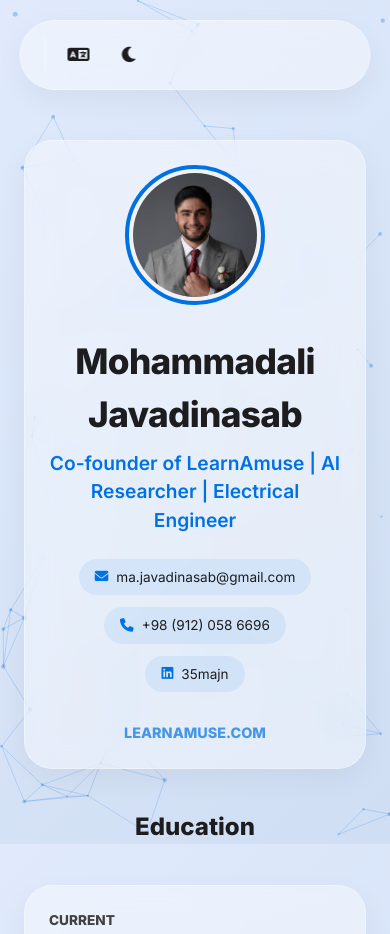
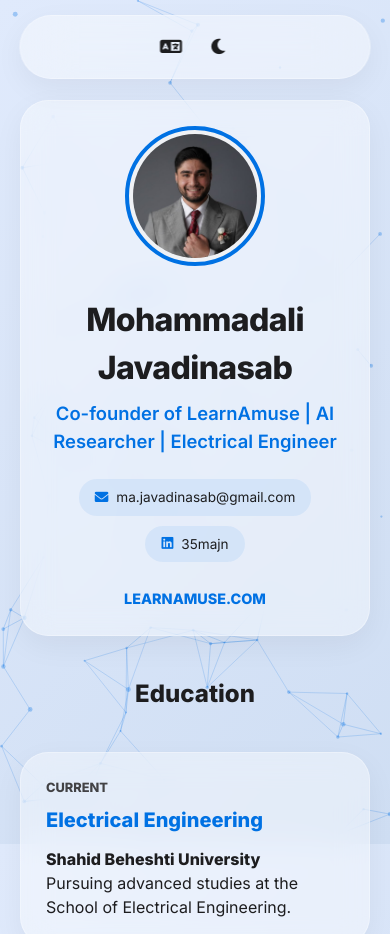
Before and after one commit to 35MAJN/Hellow, a plain HTML site: page index.html in a window 390 px wide. Shown: the top 934 px of the page. Drawn offline with Linux system fonts and the light colour scheme.

Commit message:
Refactor index.html for improved layout and styles
Updated font links and adjusted styles for better responsiveness. Enhanced navigation and contact sections for improved accessibility.

```diff
--- a/index.html
+++ b/index.html
@@ -6,7 +6,9 @@
     <title>Mohammadali Javadinasab | Portfolio</title>
 
     <link href="https://cdnjs.cloudflare.com/ajax/libs/font-awesome/6.0.0/css/all.min.css" rel="stylesheet">
-    <link href="https://fonts.googleapis.com/css2?family=Inter:wght@300;400;600;800&family=Vazirmatn:wght@300;400;700;900&display=swap" rel="stylesheet">
+    <link rel="preconnect" href="https://fonts.googleapis.com">
+    <link rel="preconnect" href="https://fonts.gstatic.com" crossorigin>
+    <link href="https://fonts.googleapis.com/css2?family=Inter:wght@300;400;600;800&family=Vazirmatn:wght@100;300;400;700;900&display=swap" rel="stylesheet">
 
     <style>
         :root {
@@ -18,7 +20,7 @@
             --text-dim: #424245;
             --accent: #0071e3;
             --card-shadow: 0 10px 30px rgba(0, 0, 0, 0.05);
-            --nav-height: 70px;
+            --nav-height: 64px;
         }
 
         [data-theme="dark"] {
@@ -35,30 +37,29 @@
             margin: 0;
             padding: 0;
             box-sizing: border-box;
-            transition: background 0.3s ease, color 0.3s ease, border 0.3s ease;
+            transition: background 0.3s ease, color 0.3s ease, border 0.3s ease, transform 0.2s ease;
         }
 
         body {
             background: var(--bg-gradient);
             background-attachment: fixed;
             color: var(--text-main);
-            font-family: 'Inter', sans-serif;
+            font-family: 'Inter', -apple-system, BlinkMacSystemFont, sans-serif;
             line-height: 1.5;
             overflow-x: hidden;
             -webkit-font-smoothing: antialiased;
         }
 
-        /* Language-specific Typography */
-        [lang="fa"] { font-family: 'Vazirmatn', sans-serif; }
+        /* Persian Font Fix for Mobile */
+        [lang="fa"], [lang="fa"] body, [lang="fa"] * {
+            font-family: 'Vazirmatn', sans-serif !important;
+        }
 
-        /* Specific bold styling for the Persian name */
         [lang="fa"] h1 {
-            font-family: 'Vazirmatn', sans-serif;
-            font-weight: 900;
+            font-weight: 900 !important;
             letter-spacing: 0;
         }
 
-        /* Neural Background */
         #bg-canvas {
             position: fixed;
             top: 0; left: 0;
@@ -70,44 +71,54 @@
         .container {
             max-width: 1000px;
             margin: 0 auto;
-            padding: 0 24px;
+            padding: 0 20px;
         }
 
-        /* Navigation */
+        /* Navigation Overhaul */
         nav {
             position: fixed;
             top: 20px;
             left: 50%;
             transform: translateX(-50%);
             width: fit-content;
-            min-width: 320px;
             height: var(--nav-height);
             display: flex;
-            justify-content: space-between;
             align-items: center;
-            padding: 0 24px;
+            padding: 0 20px;
             z-index: 1000;
-            border-radius: 40px;
+            border-radius: 32px;
             background: var(--glass-bg);
-            backdrop-filter: blur(20px);
-            -webkit-backdrop-filter: blur(20px);
+            backdrop-filter: blur(25px);
+            -webkit-backdrop-filter: blur(25px);
             border: 1px solid var(--glass-border);
             box-shadow: var(--card-shadow);
         }
 
-        .nav-links { display: flex; gap: 20px; }
+        .nav-links { display: flex; gap: 24px; margin-right: 20px; }
+        [dir="rtl"] .nav-links { margin-right: 0; margin-left: 20px; }
+
         .nav-links a {
             text-decoration: none;
             color: var(--text-main);
-            font-size: 0.9rem;
-            font-weight: 500;
-            opacity: 0.7;
-            transition: 0.2s;
+            font-size: 0.85rem;
+            font-weight: 600;
+            opacity: 0.6;
         }
         .nav-links a:hover { opacity: 1; color: var(--accent); }
 
-        .controls { display: flex; align-items: center; gap: 15px; border-left: 1px solid var(--glass-border); padding-left: 15px; }
-        [dir="rtl"] .controls { border-left: none; border-right: 1px solid var(--glass-border); padding-left: 0; padding-right: 15px; }
+        .controls {
+            display: flex;
+            align-items: center;
+            gap: 12px;
+            border-left: 1px solid var(--glass-border);
+            padding-left: 15px;
+        }
+        [dir="rtl"] .controls {
+            border-left: none;
+            border-right: 1px solid var(--glass-border);
+            padding-left: 0;
+            padding-right: 15px;
+        }
 
         .btn-icon {
             background: none;
@@ -118,7 +129,6 @@
             width: 36px; height: 36px;
             border-radius: 50%;
             display: flex; align-items: center; justify-content: center;
-            transition: 0.2s;
         }
         .btn-icon:hover { background: rgba(0, 113, 227, 0.1); color: var(--accent); }
 
@@ -136,7 +146,7 @@
 
         /* Hero */
         #hero {
-            margin-top: 140px;
+            margin-top: 130px;
             text-align: center;
         }
         .profile-img {
@@ -148,52 +158,58 @@
             padding: 4px;
             background: var(--bg-primary);
         }
-        h1 { font-size: 3rem; font-weight: 800; letter-spacing: -0.02em; margin-bottom: 8px; }
-        .subtitle { font-size: 1.2rem; color: var(--accent); font-weight: 600; margin-bottom: 24px; }
+        h1 { font-size: 2.8rem; font-weight: 800; letter-spacing: -0.02em; margin-bottom: 8px; }
+        .subtitle { font-size: 1.15rem; color: var(--accent); font-weight: 600; margin-bottom: 24px; }
 
         .contact-pill-container {
             display: flex;
             flex-wrap: wrap;
             justify-content: center;
-            gap: 12px;
-            margin-bottom: 30px;
+            gap: 10px;
+            margin-bottom: 24px;
         }
         .contact-pill {
             padding: 8px 16px;
-            border-radius: 20px;
+            border-radius: 18px;
             background: rgba(0, 113, 227, 0.08);
             color: var(--text-main);
             font-size: 0.85rem;
             display: flex; align-items: center; gap: 8px;
+            text-decoration: none;
         }
+        .contact-pill:hover { background: rgba(0, 113, 227, 0.15); }
         .contact-pill i { color: var(--accent); }
 
-        /* Grid Layout */
+        /* Bento Grid */
         .grid-bento {
             display: grid;
             grid-template-columns: repeat(auto-fit, minmax(300px, 1fr));
             gap: 20px;
             padding: 20px 0;
         }
+        .card { padding: 30px; }
+        .card:hover { transform: translateY(-5px); }
+        .card h3 { font-size: 1.25rem; margin-bottom: 12px; color: var(--accent); }
+        .card .date { font-size: 0.8rem; font-weight: 700; text-transform: uppercase; color: var(--text-dim); margin-bottom: 8px; display: block; }
 
-        .card {
-            padding: 30px;
-            transition: transform 0.3s cubic-bezier(0.4, 0, 0.2, 1);
-        }
-        .card:hover { transform: scale(1.02); }
-        .card h3 { font-size: 1.3rem; margin-bottom: 12px; color: var(--accent); }
-        .card .date { font-size: 0.85rem; font-weight: 700; text-transform: uppercase; color: var(--text-dim); margin-bottom: 12px; display: block; }
-
-        footer { text-align: center; padding: 60px 0; opacity: 0.6; font-size: 0.85rem; }
-
-        /* Icon Visibility Logic */
+        footer { text-align: center; padding: 60px 0; opacity: 0.5; font-size: 0.8rem; }
         .fa-hide { display: none !important; }
 
+        /* Mobile Adjustments */
         @media (max-width: 768px) {
-            nav { width: 90%; min-width: unset; }
-            .nav-links { display: none; }
-            h1 { font-size: 2.2rem; }
-            .glass-card { padding: 24px; }
+            nav {
+                top: 15px;
+                width: 90%;
+                min-width: 280px;
+                padding: 0 15px;
+                justify-content: center;
+            }
+            .nav-links { display: none; } /* Focus on branding/controls for small mobile */
+            .controls { border: none; padding: 0; }
+
+            h1 { font-size: 2rem; }
+            .glass-card { padding: 25px; }
+            #hero { margin-top: 100px; }
         }
     </style>
 </head>
@@ -224,13 +240,16 @@
             <p class="subtitle" data-t="hero-sub">Co-founder of LearnAmuse | AI Researcher | Electrical Engineer</p>
 
             <div class="contact-pill-container">
-                <div class="contact-pill"><i class="fas fa-envelope icon-ui"></i> ma.javadinasab@gmail.com</div>
-                <div class="contact-pill"><i class="fas fa-phone icon-ui"></i> +98 (912) 058 6696</div>
-                <div class="contact-pill"><i class="fab fa-linkedin icon-ui"></i> 35majn</div>
+                <a href="mailto:ma.javadinasab@gmail.com" class="contact-pill">
+                    <i class="fas fa-envelope icon-ui"></i> ma.javadinasab@gmail.com
+                </a>
+                <a href="https://linkedin.com/in/35majn" target="_blank" class="contact-pill">
+                    <i class="fab fa-linkedin icon-ui"></i> 35majn
+                </a>
             </div>
 
-            <div class="nav-links" style="display: flex; justify-content: center;">
-                <a href="https://learnamuse.com" target="_blank" style="color: var(--accent); font-weight: 800;">LEARNAMUSE.COM</a>
+            <div style="margin-top: 10px;">
+                <a href="https://learnamuse.com" target="_blank" style="color: var(--accent); font-weight: 800; text-decoration: none; font-size: 0.9rem;">LEARNAMUSE.COM</a>
             </div>
         </section>
 
@@ -277,7 +296,7 @@
                 "hero-sub": "Co-founder of LearnAmuse | AI Researcher | Electrical Engineer",
                 "edu-title": "Academic Background",
                 "edu-1-h": "Electrical Engineering", "edu-1-u": "Shahid Beheshti University", "edu-1-d": "Active", "edu-1-p": "Advanced research at the School of Electrical Engineering.",
-                "edu-2-h": "B.Sc. Electrical Engineering", "edu-2-u": "IUST", "edu-2-p": "Thesis: Solving the Inverse Problem for EEG using Deep Learning.",
+                "edu-2-h": "B.Sc. Electrical Engineering", "edu-2-u": "IUST", "edu-2-p": "Thesis: Solving the Inverse Problem for EEG using Deep Learning. GPA: 3.41/4.",
                 "exp-title": "Experience",
                 "exp-1-h": "Co-founder @ LearnAmuse", "exp-1-d": "Present", "exp-1-p": "Driving innovation in adaptive learning platforms and AI tools.",
                 "exp-2-h": "Research Assistant", "exp-2-p": "Focused on signal processing and neural network teaching.",
@@ -308,7 +327,6 @@
 
             const uiIcons = document.querySelectorAll('.icon-ui');
             if(currentLang === 'fa') {
-                // Background stays, but UI icons hide as requested previously
                 uiIcons.forEach(icon => icon.classList.add('fa-hide'));
             } else {
                 uiIcons.forEach(icon => icon.classList.remove('fa-hide'));
```
